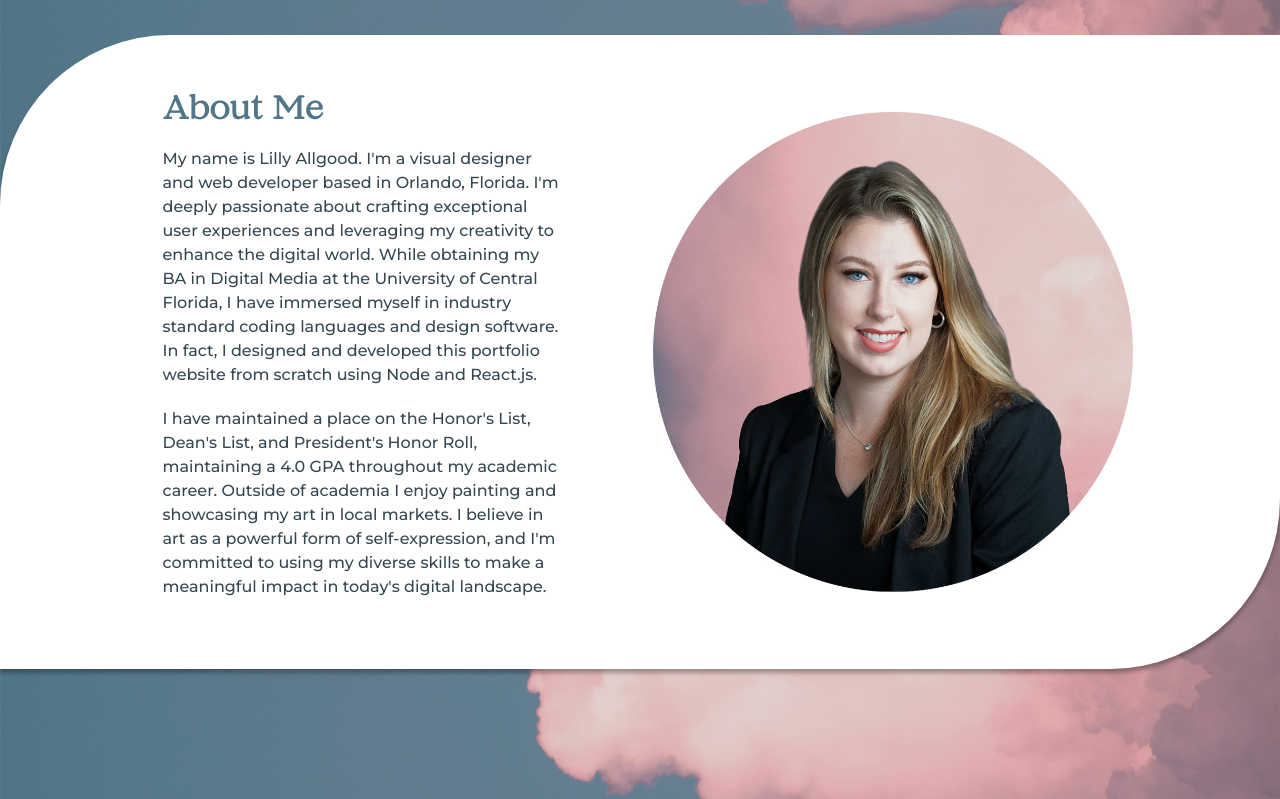
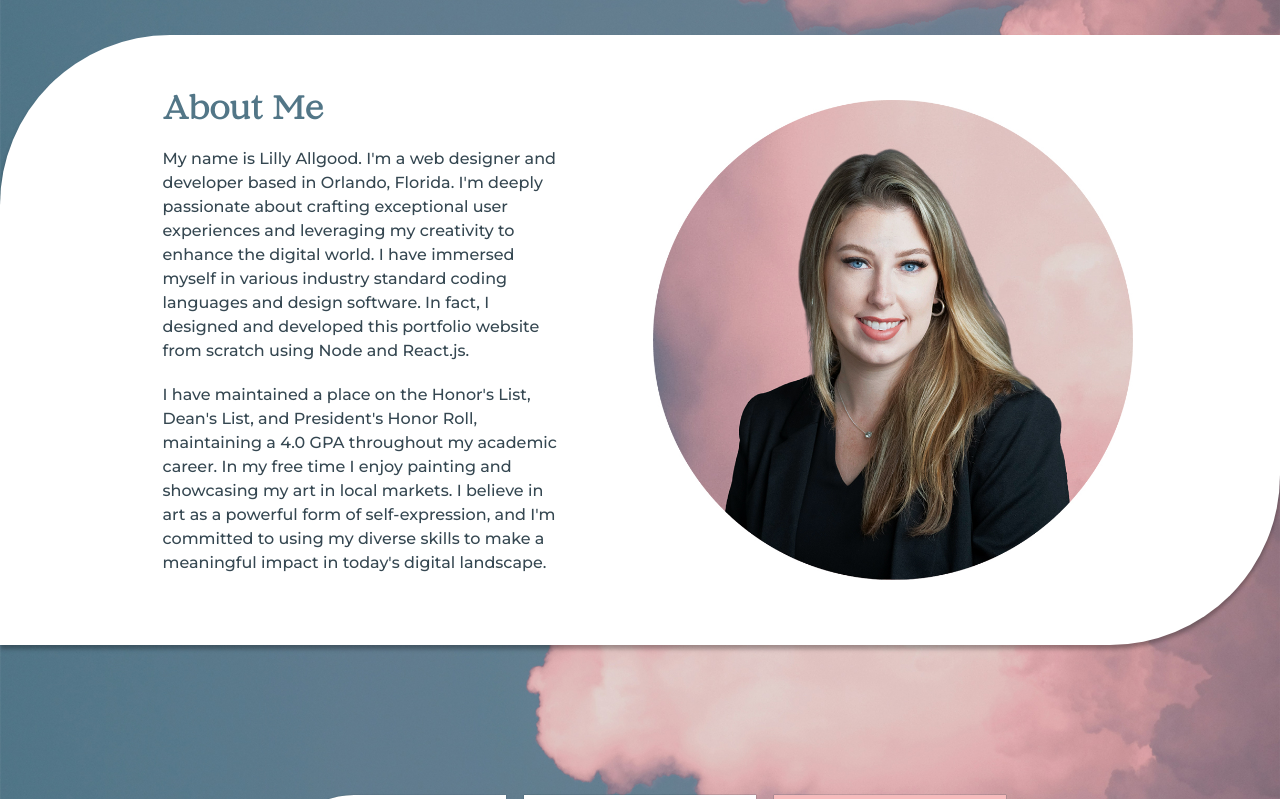
Before and after one commit to Lillybliss/Allgood-Designs, a React (Create React App) app: page / in a window 1280 px wide. Shown: the part 684-1483 px from the top of the page. Built offline with nearby package versions, Linux system fonts and the light colour scheme.

Commit message:
update  home language

```diff
--- a/src/Home.js
+++ b/src/Home.js
@@ -40,19 +40,18 @@ const Home = () => {
             <h1>About Me</h1>
             <h2>Hello and welcome to my online portfolio!</h2>
             <p>
-              My name is Lilly Allgood. I'm a visual designer and web developer
+              My name is Lilly Allgood. I'm a web designer and developer
               based in Orlando, Florida. I'm deeply passionate about crafting
               exceptional user experiences and leveraging my creativity to
-              enhance the digital world. While obtaining my BA in Digital Media
-              at the University of Central Florida, I have immersed myself in
-              industry standard coding languages and design software. In fact, I
+              enhance the digital world. I have immersed myself in
+              various industry standard coding languages and design software. In fact, I
               designed and developed this portfolio website from scratch using
               Node and React.js.{" "}
             </p>{" "}
             <p>
               I have maintained a place on the Honor's List, Dean's List, and
               President's Honor Roll, maintaining a 4.0 GPA throughout my
-              academic career. Outside of academia I enjoy painting and
+              academic career. In my free time I enjoy painting and
               showcasing my art in local markets. I believe in art as a powerful
               form of self-expression, and I'm committed to using my diverse
               skills to make a meaningful impact in today's digital landscape.
```
